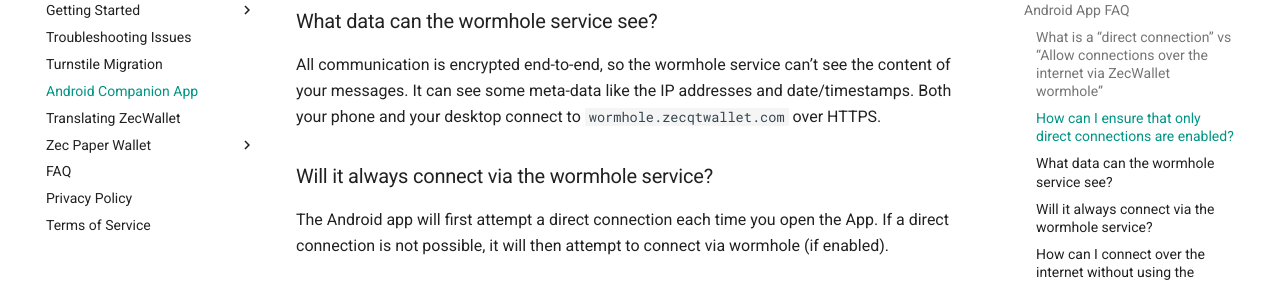
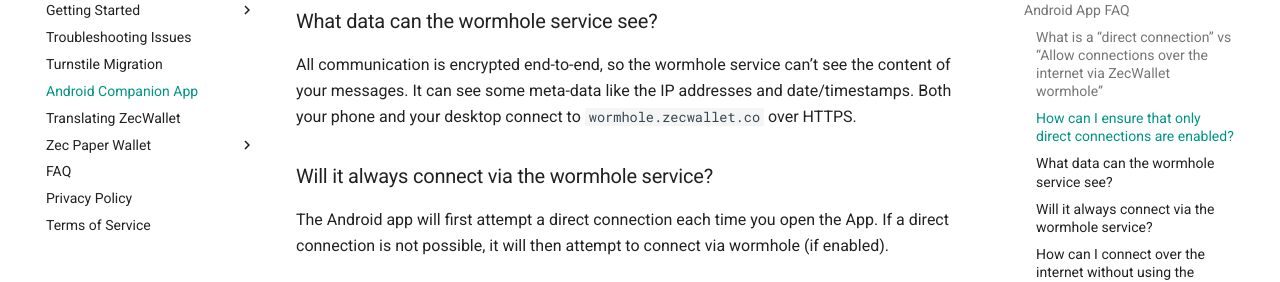
Before and after one commit to adityapk00/zqw-docs, an MkDocs documentation site: the page built from docs/android.md, in a window 1280 px wide and 900 px high, scrolled down 2926 px. Shown: the part 152-434 px from the top of the window. Built offline with MkDocs 1.6.1 and Material for MkDocs 9.7.7, drawn with Linux system fonts in a browser that asks for light colours; comment, search, counter and statistics services are not loaded.

Commit message:
Fix wormhole URL

```diff
--- a/docs/android.md
+++ b/docs/android.md
@@ -41,7 +41,7 @@
 
 ### What data can the wormhole service see?
 
-All communication is encrypted end-to-end, so the wormhole service can't see the content of your messages. It can see some meta-data like the IP addresses and date/timestamps. Both your phone and your desktop connect to `wormhole.zecqtwallet.com` over HTTPS.
+All communication is encrypted end-to-end, so the wormhole service can't see the content of your messages. It can see some meta-data like the IP addresses and date/timestamps. Both your phone and your desktop connect to `wormhole.zecwallet.co` over HTTPS.
 
 ### Will it always connect via the wormhole service?
 
```
